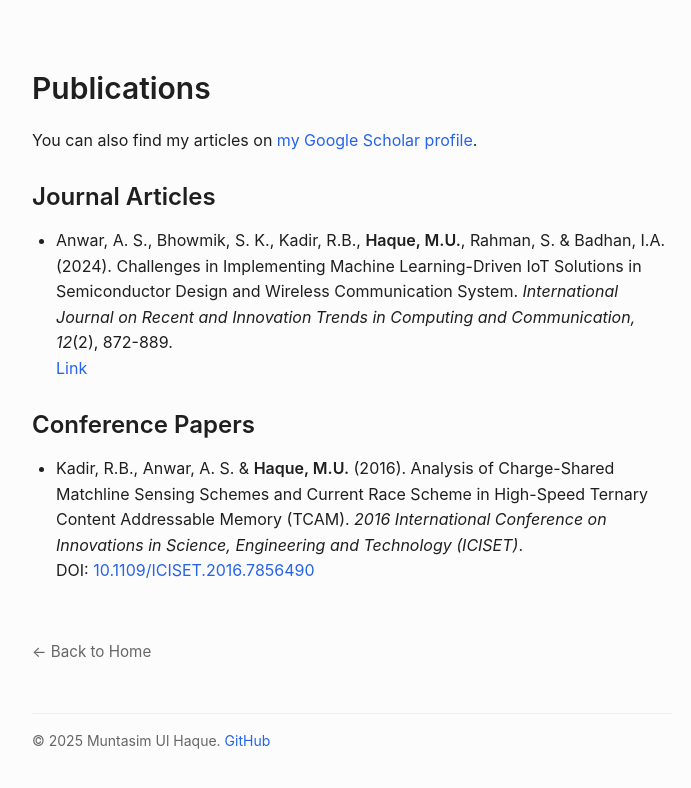
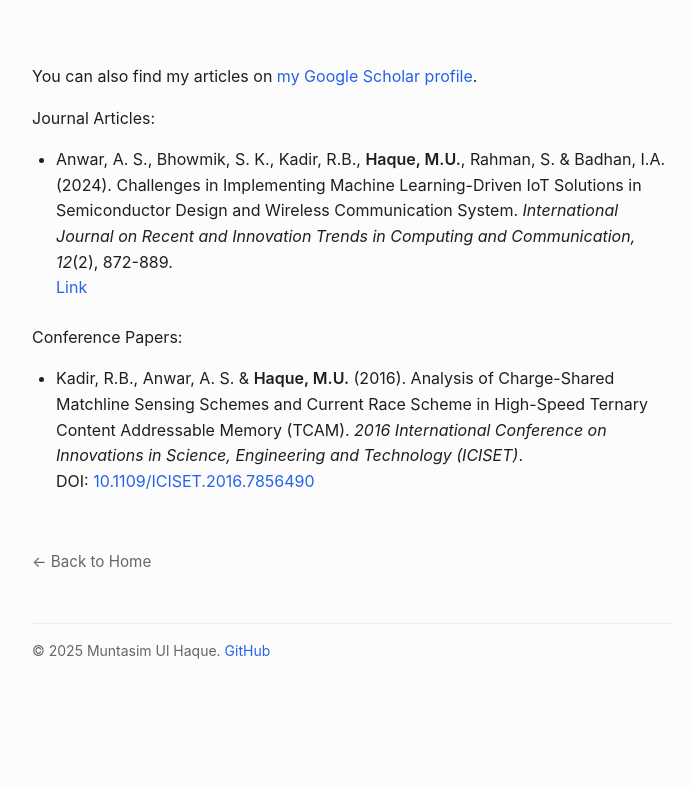
Before and after one commit to muntasimulhaque/muntasimulhaque.github.io, a Jekyll site: the page built from publications.md, in a window 1280 px wide. Shown: the top 788 px of the page, without its empty margins (288-979 px from the left). Built offline with Jekyll 4.4.1, drawn with Linux system fonts in a browser that asks for light colours.

Commit message:
Update publications.md

```diff
--- a/publications.md
+++ b/publications.md
@@ -3,17 +3,13 @@ layout: default
 title: Publications
 ---
 
-## Publications
-
 You can also find my articles on [my Google Scholar profile](https://scholar.google.com/citations?hl=en&user=qsD8a0MAAAAJ&view_op=list_works&sortby=pubdate).
 
-### Journal Articles
-
+Journal Articles:
 * Anwar, A. S., Bhowmik, S. K., Kadir, R.B., **Haque, M.U.**, Rahman, S. & Badhan, I.A. (2024). Challenges in Implementing Machine Learning-Driven IoT Solutions in Semiconductor Design and Wireless Communication System. *International Journal on Recent and Innovation Trends in Computing and Communication, 12*(2), 872-889.
   [Link](https://ijritcc.org/index.php/ijritcc/article/view/11127)
 
-### Conference Papers
-
+Conference Papers:
 * Kadir, R.B., Anwar, A. S. & **Haque, M.U.** (2016). Analysis of Charge-Shared Matchline Sensing Schemes and Current Race Scheme in High-Speed Ternary Content Addressable Memory (TCAM). *2016 International Conference on Innovations in Science, Engineering and Technology (ICISET)*.
   DOI: [10.1109/ICISET.2016.7856490](https://doi.org/10.1109/ICISET.2016.7856490)
 
```
